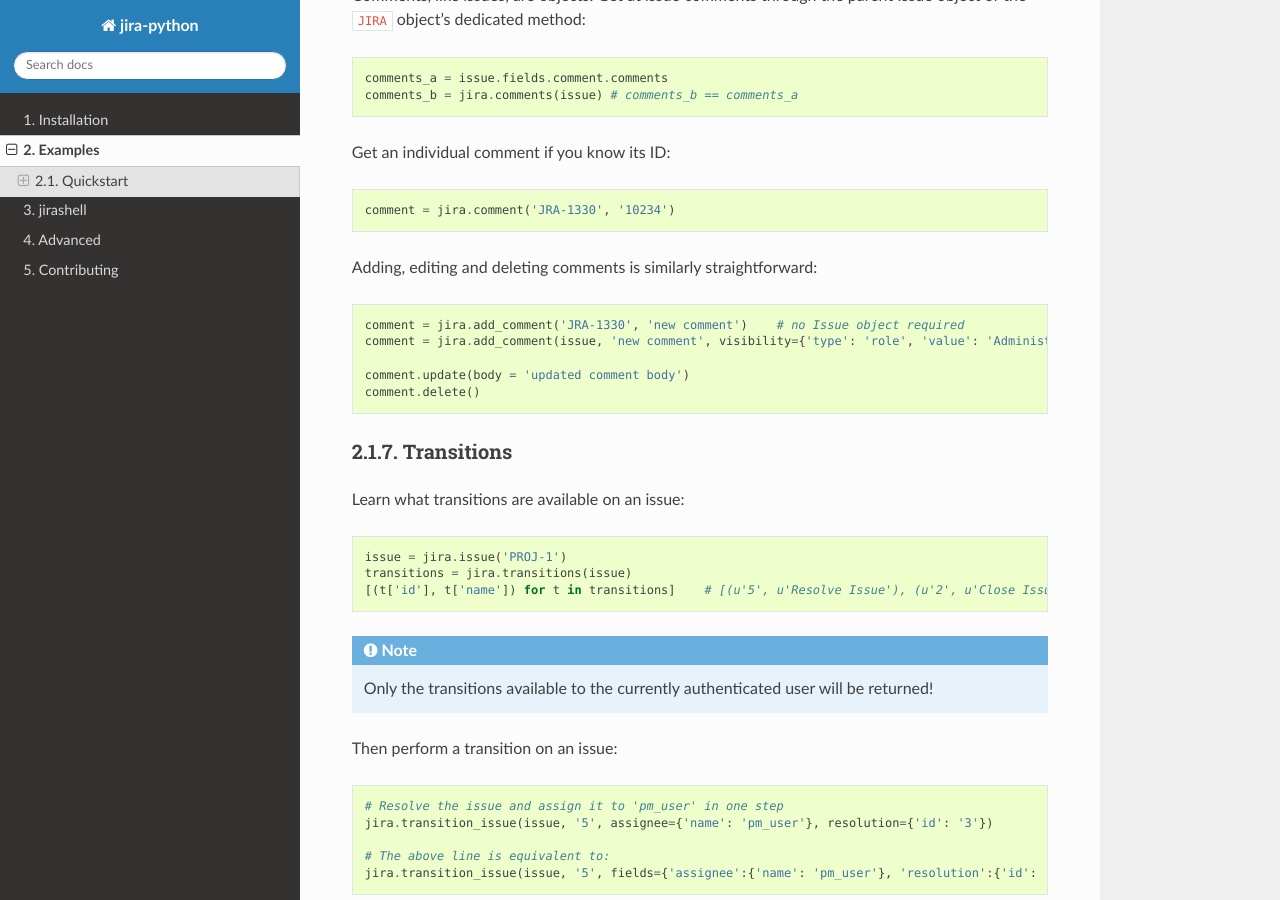
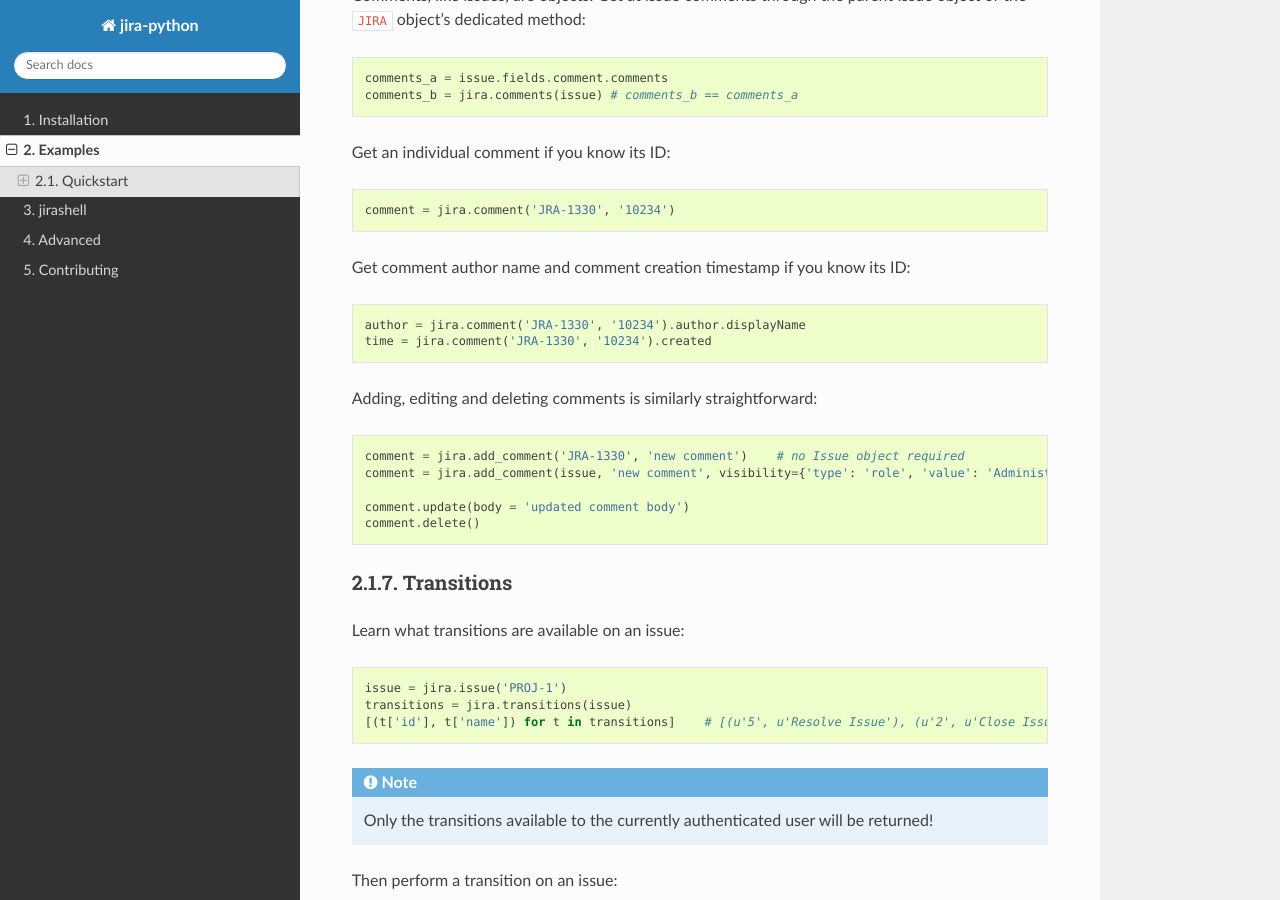
Before and after one commit to pycontribs/jira, a Sphinx documentation site: the page built from docs/examples.rst, in a window 1280 px wide and 900 px high, scrolled down 6372 px. Built offline with Sphinx 7.4.7 and the Read the Docs theme 2.0.0, drawn with Linux system fonts in a browser that asks for light colours; pages that are not in the unit, such as notebooks, are missing from menus; the version number could not be read and is left out.

Commit message:
Comment Author Name and Time (#1001)
* Comment Author Name and Time

* Update docs/examples.rst

Co-authored-by: studioj <22102283+studioj@users.noreply.github.com>

Co-authored-by: Sorin Sbarnea <sorin.sbarnea@gmail.com>
Co-authored-by: studioj <22102283+studioj@users.noreply.github.com>

```diff
--- a/docs/examples.rst
+++ b/docs/examples.rst
@@ -256,6 +256,11 @@ Get an individual comment if you know its ID::
 
     comment = jira.comment('JRA-1330', '10234')
 
+Get comment author name and comment creation timestamp if you know its ID::
+
+    author = jira.comment('JRA-1330', '10234').author.displayName
+    time = jira.comment('JRA-1330', '10234').created
+
 Adding, editing and deleting comments is similarly straightforward::
 
     comment = jira.add_comment('JRA-1330', 'new comment')    # no Issue object required
```
